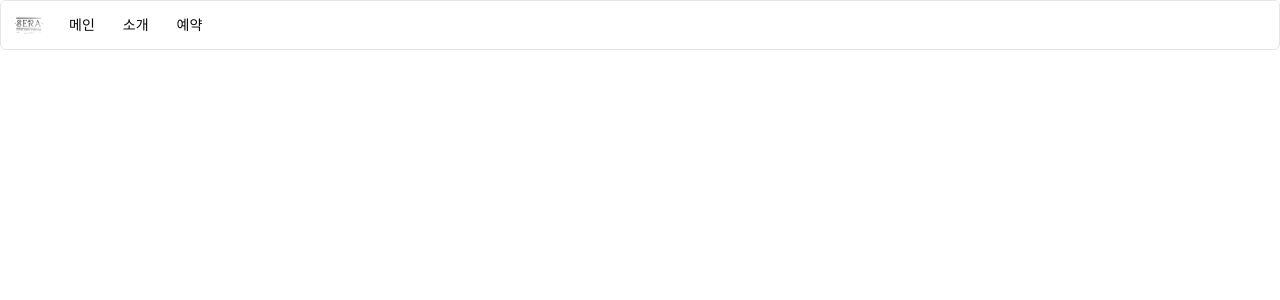
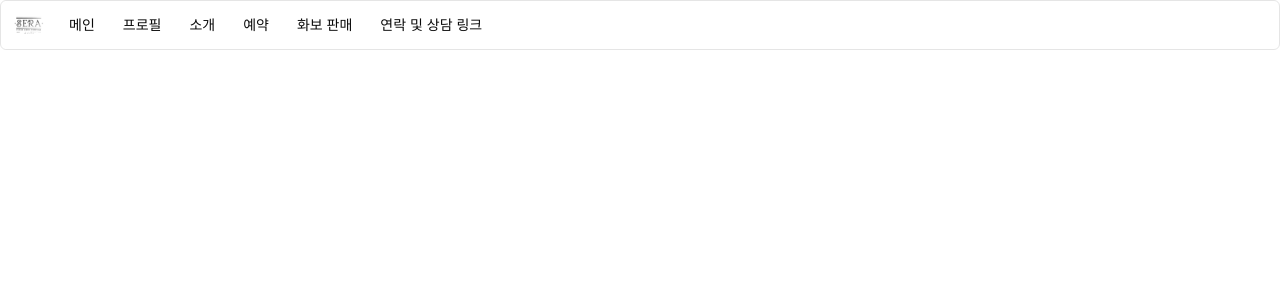
Before and after one commit to GanziMan/BodyBooker, a Next.js app: page / in a window 1280 px wide. Shown: the top 300 px of the page. Built offline with nearby package versions, Linux system fonts and the light colour scheme.

Commit message:
ADD: Menubar 수정 및 오픈 링크 추가

```diff
--- a/src/app/layoutClient.tsx
+++ b/src/app/layoutClient.tsx
@@ -27,6 +27,11 @@ const MENU_DATA: MenuDataType[] = [
     content: <></>,
   },
   {
+    menu: "프로필",
+    url: "/prfoile",
+    content: <></>,
+  },
+  {
     menu: "소개",
     url: "/introuduce",
     content: (
@@ -45,17 +50,34 @@ const MENU_DATA: MenuDataType[] = [
   {
     menu: "예약",
     url: "/reservation",
+    content: <></>,
+    // content: (
+    //   <MenubarContent>
+    //     <MenubarSeparator />
+    //     <MenubarItem>예약 현황</MenubarItem>
+    //   </MenubarContent>
+    // ),
+  },
+  {
+    menu: "화보 판매",
+    url: "/reservation",
     content: (
       <MenubarContent>
-        <MenubarItem>
-          실시간 예약 <MenubarShortcut>예약</MenubarShortcut>
-        </MenubarItem>
-
         <MenubarSeparator />
         <MenubarItem>예약 현황</MenubarItem>
       </MenubarContent>
     ),
   },
+  // {
+  //   menu: "상담 및 연락 링크",
+  //   url: "/reservation",
+  //   content: (
+  //     <MenubarContent>
+  //       <MenubarSeparator />
+  //       <MenubarItem>예약 현황</MenubarItem>
+  //     </MenubarContent>
+  //   ),
+  // },
 ];
 
 export default function LayoutClient() {
@@ -79,6 +101,16 @@ export default function LayoutClient() {
             </MenubarMenu>
           );
         })}
+        <MenubarMenu>
+          <MenubarTrigger
+            className="h-full"
+            onClick={() =>
+              window.open("https://open.kakao.com/o/scA4o2Xg", "_blank")
+            }
+          >
+            연락 및 상담 링크
+          </MenubarTrigger>
+        </MenubarMenu>
       </Menubar>
     </>
   );
```
